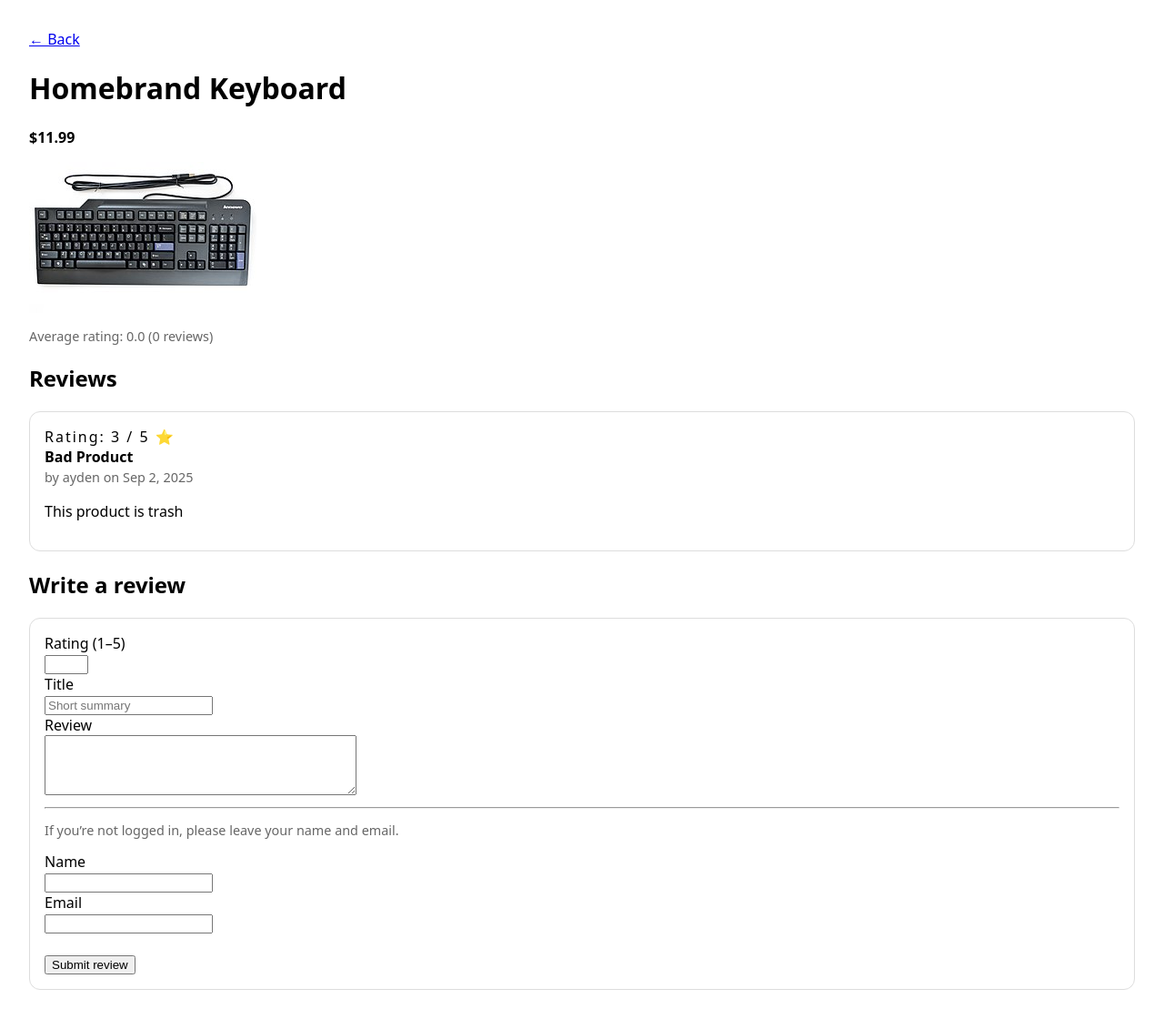
After one commit to scaraliyose/Controllerhub, a Django app: page /products/1/ in a window 1280 px wide. The commit adds this page. Shown: the whole page at 91% size. Run offline with Django 5.2, Linux system fonts and the light colour scheme; data comes from the database, SQL or seed files in the repository; both versions use the stored data as it was after the commit.

Commit message:
Added review functionality

```diff
--- a/ecommerce/storefront/apps.py
+++ b/ecommerce/storefront/apps.py
@@ -1,6 +1,9 @@
+# storefront/apps.py
 from django.apps import AppConfig
-
 
 class StorefrontConfig(AppConfig):
     default_auto_field = 'django.db.models.BigAutoField'
     name = 'storefront'
+
+    def ready(self):
+        from . import signals
--- /dev/null
+++ b/ecommerce/storefront/forms.py
@@ -0,0 +1,21 @@
+# storefront/forms.py
+from django import forms
+from .models import Review
+
+class ReviewForm(forms.ModelForm):
+    class Meta:
+        model = Review
+        fields = ['rating', 'title', 'body', 'author_name', 'author_email']
+        widgets = {
+            'rating': forms.NumberInput(attrs={'min': 1, 'max': 5}),
+            'title': forms.TextInput(attrs={'placeholder': 'Short summary'}),
+            'body': forms.Textarea(attrs={'rows': 4}),
+        }
+
+    def clean(self):
+        data = super().clean()
+
+        if not self.instance.customer:
+            if not data.get('author_name') or not data.get('author_email'):
+                raise forms.ValidationError("Please provide your name and email for the review.")
+        return data
--- a/ecommerce/storefront/models.py
+++ b/ecommerce/storefront/models.py
@@ -1,6 +1,6 @@
 from django.db import models
 import datetime
-
+from django.core.validators import MinValueValidator, MaxValueValidator
 # from django.urls import clear_script_prefix
 # from streamlit import status
 
@@ -25,6 +25,8 @@ class Product(models.Model):
     price = models.DecimalField(max_digits=8, decimal_places=2, default=5.00)
     stock = models.PositiveIntegerField(default=0)
     image = models.ImageField(upload_to='uploads/products/', blank=True, null=True)
+    average_rating = models.FloatField(default=0.0)
+    reviews_count = models.PositiveIntegerField(default=0)
 
     def __str__(self):
         return f"{self.name} - {self.stock} @ ${self.price}"
@@ -48,3 +50,24 @@ class OrderItem(models.Model):
 
     def __str__(self):
         return f"Order Item {self.order.order_id}: {self.product.name} x {self.quantity} = ${self.product.price * self.quantity}"
+
+class Review(models.Model):
+    product = models.ForeignKey('Product', on_delete=models.CASCADE, related_name='reviews')
+    customer = models.ForeignKey('Customer', on_delete=models.SET_NULL, null=True, blank=True)
+    author_name = models.CharField(max_length=64, blank=True)
+    author_email = models.EmailField(max_length=128, blank=True)
+
+    rating = models.PositiveSmallIntegerField(
+        validators=[MinValueValidator(1), MaxValueValidator(5)]
+    )
+    title = models.CharField(max_length=100)
+    body = models.TextField()
+    created_at = models.DateTimeField(auto_now_add=True)
+
+    class Meta:
+        ordering = ['-created_at']
+
+
+    def __str__(self):
+        who = self.customer and f"{self.customer.first_name} {self.customer.last_name}" or self.author_name or "Anonymous"
+        return f"{self.product.name} review by {who} ({self.rating}/5)"
--- /dev/null
+++ b/ecommerce/storefront/templates/product_detail.html
@@ -0,0 +1,83 @@
+<!-- storefront/templates/product_detail.html -->
+<!DOCTYPE html>
+<html>
+<head>
+  <meta charset="utf-8" />
+  <title>{{ product.name }} – Details</title>
+  <style>
+    body { font-family: system-ui, sans-serif; margin: 2rem; }
+    .card { border: 1px solid #ddd; border-radius: 12px; padding: 1rem; margin-bottom: 1rem; }
+    .muted { color: #666; font-size: 0.9rem; }
+    .stars { letter-spacing: 2px; }
+  </style>
+</head>
+<body>
+  <a href="{% url 'home' %}">← Back</a>
+
+  <h1>{{ product.name }}</h1>
+  <p><strong>${{ product.price }}</strong></p>
+  {% if product.image %}
+    <img src="{{ product.image.url }}" alt="{{ product.name }}" style="max-width:300px; display:block; margin: 1rem 0;">
+  {% endif %}
+
+  <p class="muted">
+    Average rating: {{ product.average_rating|floatformat:1 }} ({{ product.reviews_count }} reviews)
+  </p>
+
+  <h2>Reviews</h2>
+  {% if reviews %}
+    {% for r in reviews %}
+      <div class="card">
+        <div class="stars">Rating: {{ r.rating }} / 5 ⭐</div>
+        <strong>{{ r.title }}</strong><br/>
+        <span class="muted">
+          by
+          {% if r.customer %}
+            {{ r.customer.first_name }} {{ r.customer.last_name }}
+          {% else %}
+            {{ r.author_name|default:"Anonymous" }}
+          {% endif %}
+          on {{ r.created_at|date:"M j, Y" }}
+        </span>
+        <p>{{ r.body }}</p>
+      </div>
+    {% endfor %}
+  {% else %}
+    <p class="muted">No reviews yet. Be the first!</p>
+  {% endif %}
+
+  <h2>Write a review</h2>
+  {% if messages %}
+    {% for m in messages %}
+      <div class="card">{{ m }}</div>
+    {% endfor %}
+  {% endif %}
+  <form method="post" class="card">
+    {% csrf_token %}
+    <div>
+      <label>Rating (1–5)</label><br/>
+      {{ form.rating }}
+    </div>
+    <div>
+      <label>Title</label><br/>
+      {{ form.title }}
+    </div>
+    <div>
+      <label>Review</label><br/>
+      {{ form.body }}
+    </div>
+    <hr/>
+    <p class="muted">If you’re not logged in, please leave your name and email.</p>
+    <div>
+      <label>Name</label><br/>
+      {{ form.author_name }}
+    </div>
+    <div>
+      <label>Email</label><br/>
+      {{ form.author_email }}
+    </div>
+    <br/>
+    <button type="submit">Submit review</button>
+  </form>
+</body>
+</html>
--- a/ecommerce/storefront/urls.py
+++ b/ecommerce/storefront/urls.py
@@ -1,6 +1,8 @@
+# storefront/urls.py
 from django.urls import path
 from . import views
 
 urlpatterns = [
-    path("", views.home, name="home")
+    path("", views.home, name="home"),
+    path("products/<int:pk>/", views.product_detail, name="product_detail"),
 ]
--- a/ecommerce/storefront/views.py
+++ b/ecommerce/storefront/views.py
@@ -1,5 +1,40 @@
-from django.shortcuts import render
+# storefront/views.py
+from django.shortcuts import get_object_or_404, render, redirect
+from django.contrib import messages
+from .models import Product, Review, Customer
+from .forms import ReviewForm
 
-# Create your views here.
+
+# storefront/views.py
 def home(request):
-    return render(request, "index.html", {})
+    products = Product.objects.all().order_by('pk')   # was 'id'
+    return render(request, 'index.html', {'products': products})
+
+
+
+def product_detail(request, pk):
+    product = get_object_or_404(Product, pk=pk)
+    reviews = product.reviews.select_related('customer').all()
+
+    if request.method == 'POST':
+        form = ReviewForm(request.POST)
+        if form.is_valid():
+            review: Review = form.save(commit=False)
+            review.product = product
+
+
+
+            review.save()
+            messages.success(request, "Thanks for your review!")
+            return redirect('product_detail', pk=product.pk)
+        else:
+            messages.error(request, "Please fix the errors below.")
+    else:
+        form = ReviewForm()
+
+    ctx = {
+        'product': product,
+        'reviews': reviews,
+        'form': form,
+    }
+    return render(request, 'product_detail.html', ctx)
```
Also changed, not shown: ecommerce/storefront/admin.py (+12 -2 lines), ecommerce/storefront/signals.py (added, +12 -0 lines), ecommerce/storefront/templates/index.html (+13 -0 lines), ecommerce/db.sqlite3, ecommerce/storefront/migrations/0002_product_average_rating_product_reviews_count_review.py (added).
